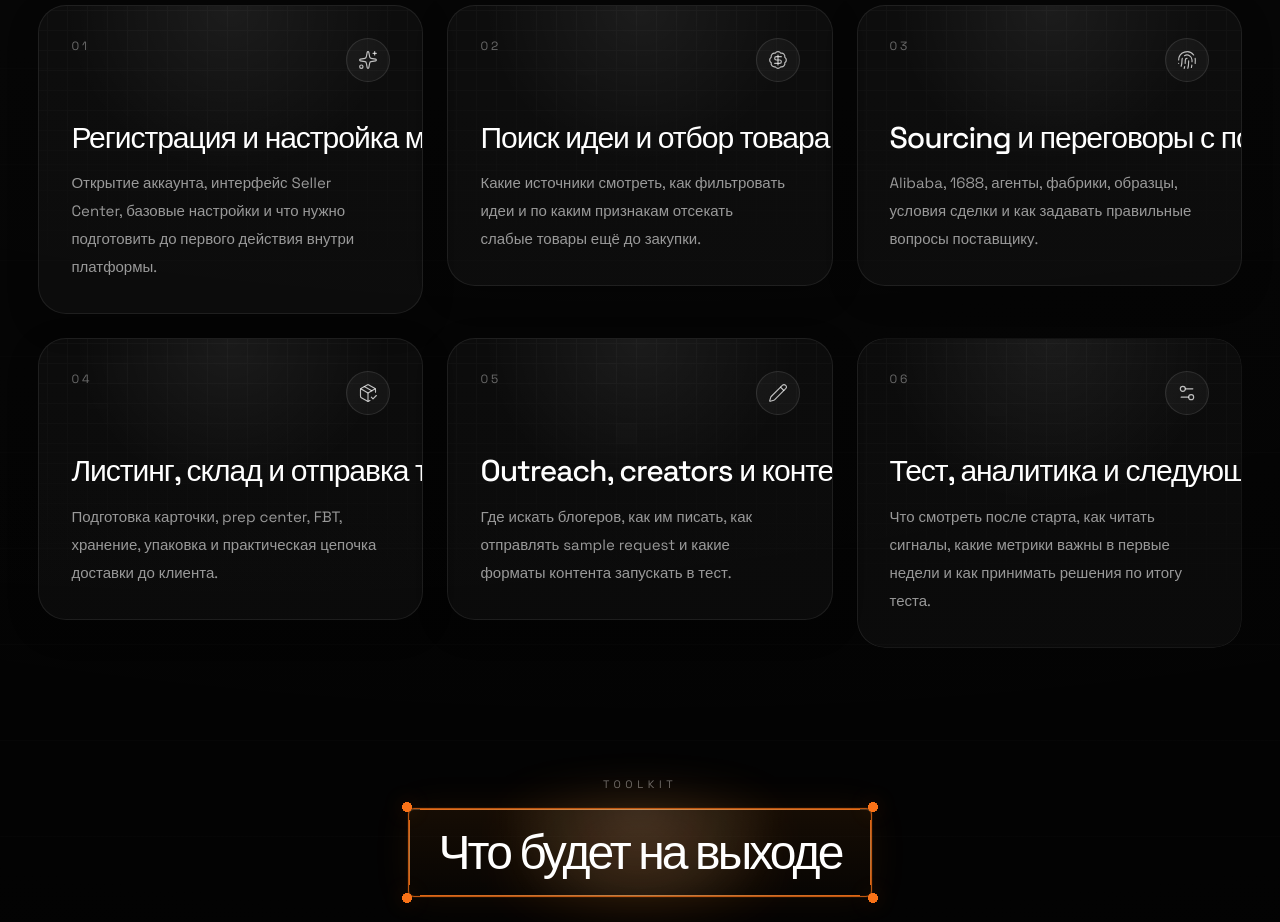
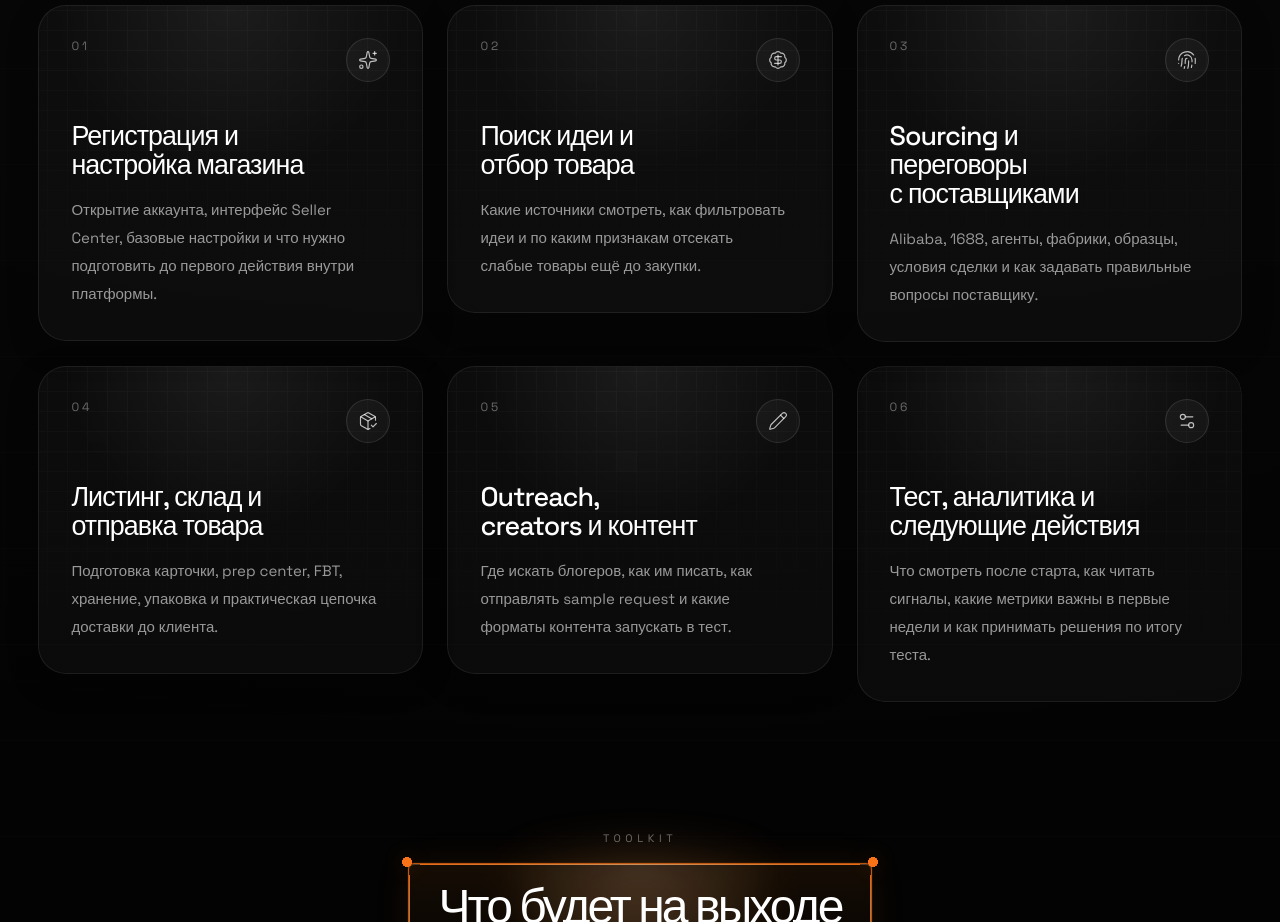
Before and after one commit to YaroslavSigidin/IVCHENKO, a React (Vite) app: page / in a window 1280 px wide. Shown: the part 7420-8342 px from the top of the page. Built offline with nearby package versions, Linux system fonts and the light colour scheme.

Commit message:
Wrap module card titles inside cards

```diff
--- a/src/components/ui/grid-feature-cards.jsx
+++ b/src/components/ui/grid-feature-cards.jsx
@@ -40,7 +40,7 @@ export function FeatureCard({ feature, className, ...props }) {
         </div>
       </div>
 
-      <h3 className="relative z-10 mt-10 whitespace-nowrap text-[clamp(1.35rem,1.1vw+1rem,1.9rem)] font-medium leading-[1.04] tracking-[-0.035em] text-white">
+      <h3 className="relative z-10 mt-10 max-w-[15ch] text-balance text-[clamp(1.2rem,0.85vw+1rem,1.72rem)] font-medium leading-[1.08] tracking-[-0.035em] text-white">
         {feature.title}
       </h3>
       <p className="relative z-10 mt-4 max-w-[32ch] text-sm leading-7 text-white/58 md:text-[15px]">
```
